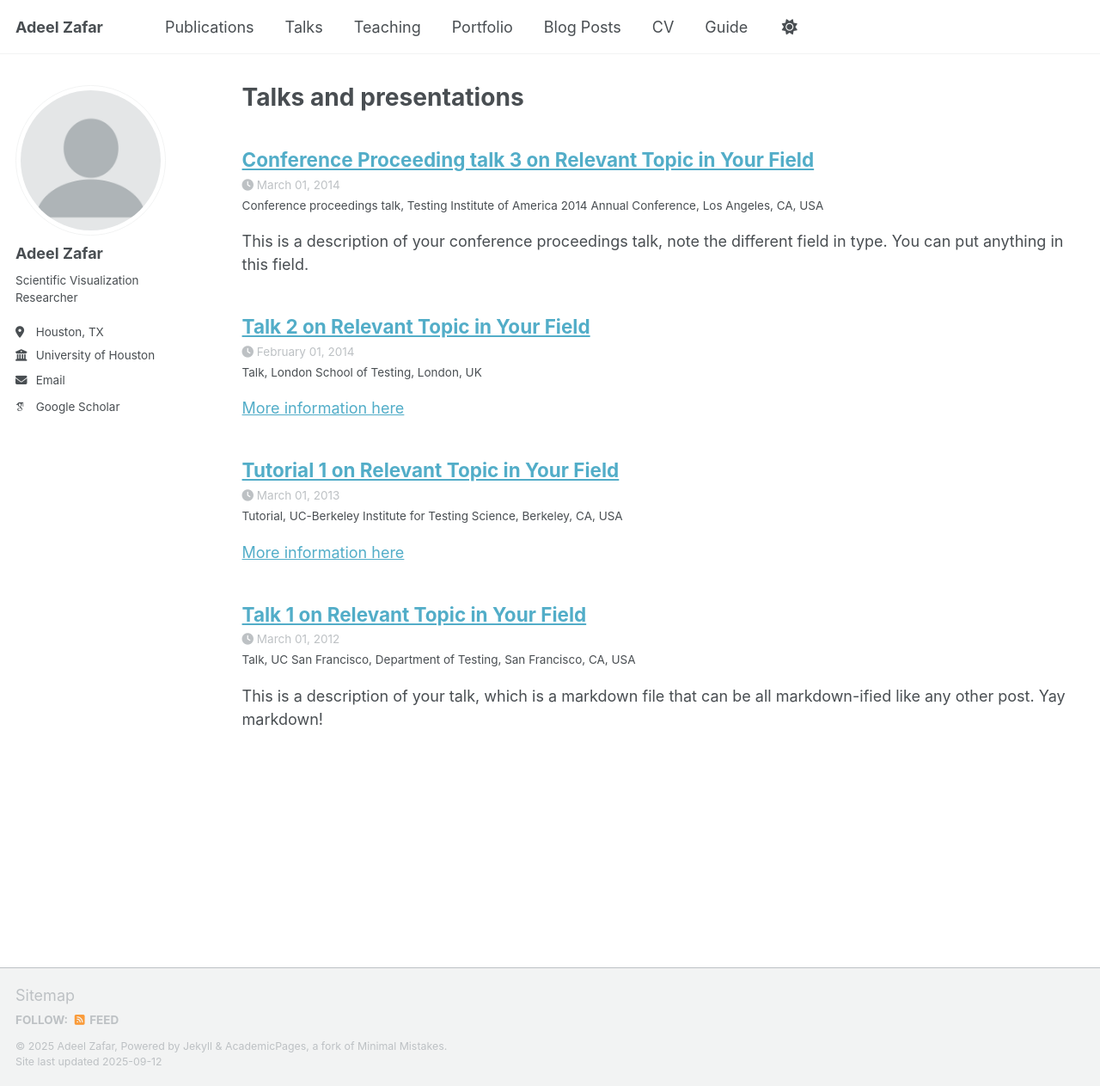
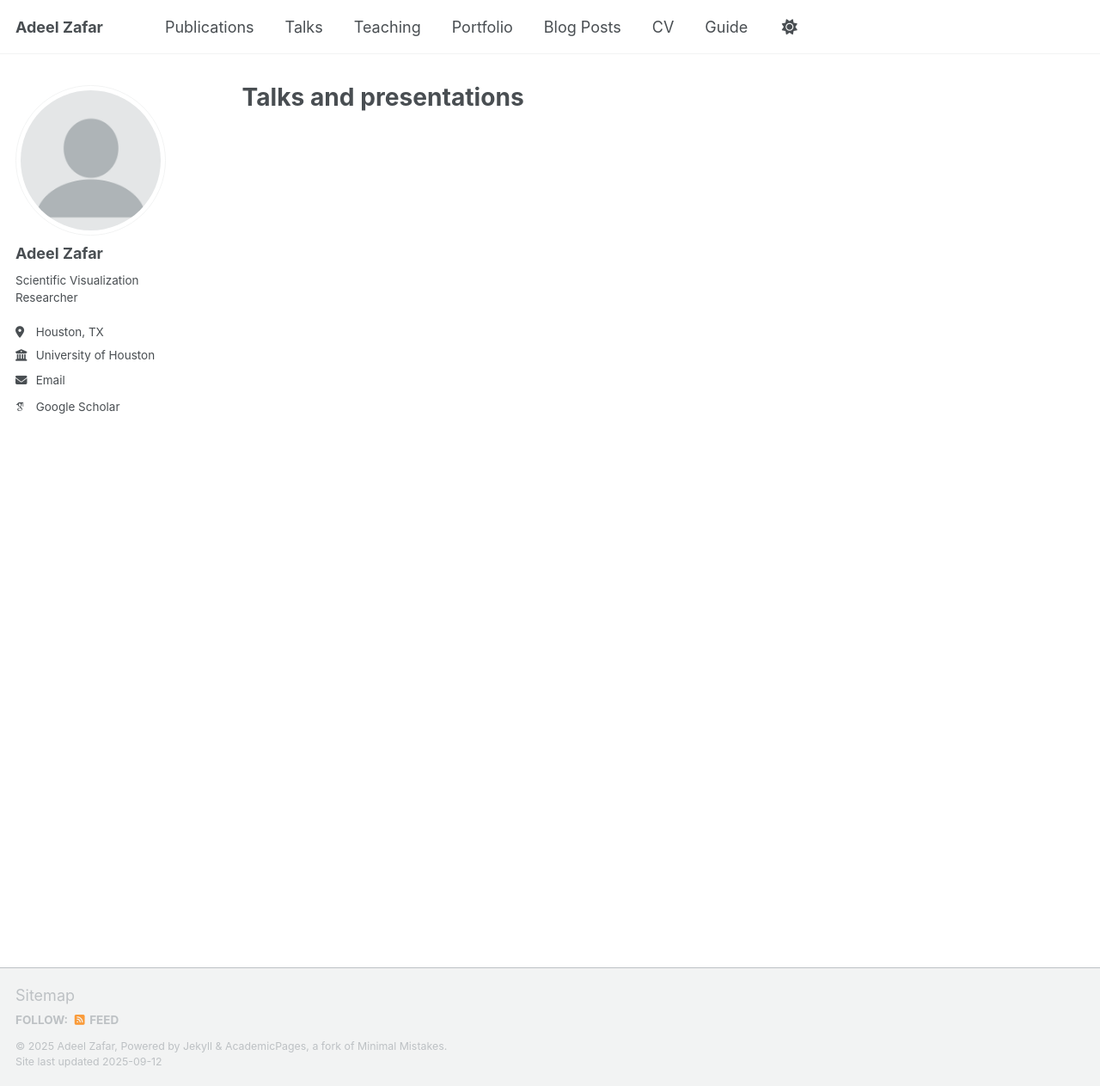
Before and after one commit to adeelz92/adeelz92.github.io, a Jekyll site: the page built from _pages/talks.html, in a window 1280 px wide and 1263 px high. Shown: the whole window at 86% size. Built offline with Jekyll 4.4.1, drawn with Linux system fonts in a browser that asks for light colours; some web fonts are replaced; a script that is not in the unit is left out; part of the change alters nothing that is shown.

```diff
--- a/_config.yml
+++ b/_config.yml
@@ -217,16 +217,19 @@ kramdown:
 
 
 # These settings control the types of collections used by the template
-collections:
-  publications:
-    output: true
-    permalink: /:collection/:path/
-  portfolio:
-    output: true
-    permalink: /:collection/:path/
-  talks:
-    output: true
-    permalink: /:collection/:path/
+# collections:
+#  teaching:
+#    output: true
+#    permalink: /:collection/:path/
+#  publications:
+#    output: true
+#    permalink: /:collection/:path/
+#  portfolio:
+#    output: true
+#    permalink: /:collection/:path/
+#  talks:
+#    output: true
+#    permalink: /:collection/:path/
 
 
 # These settings control how pages and collections are included in the site
```
